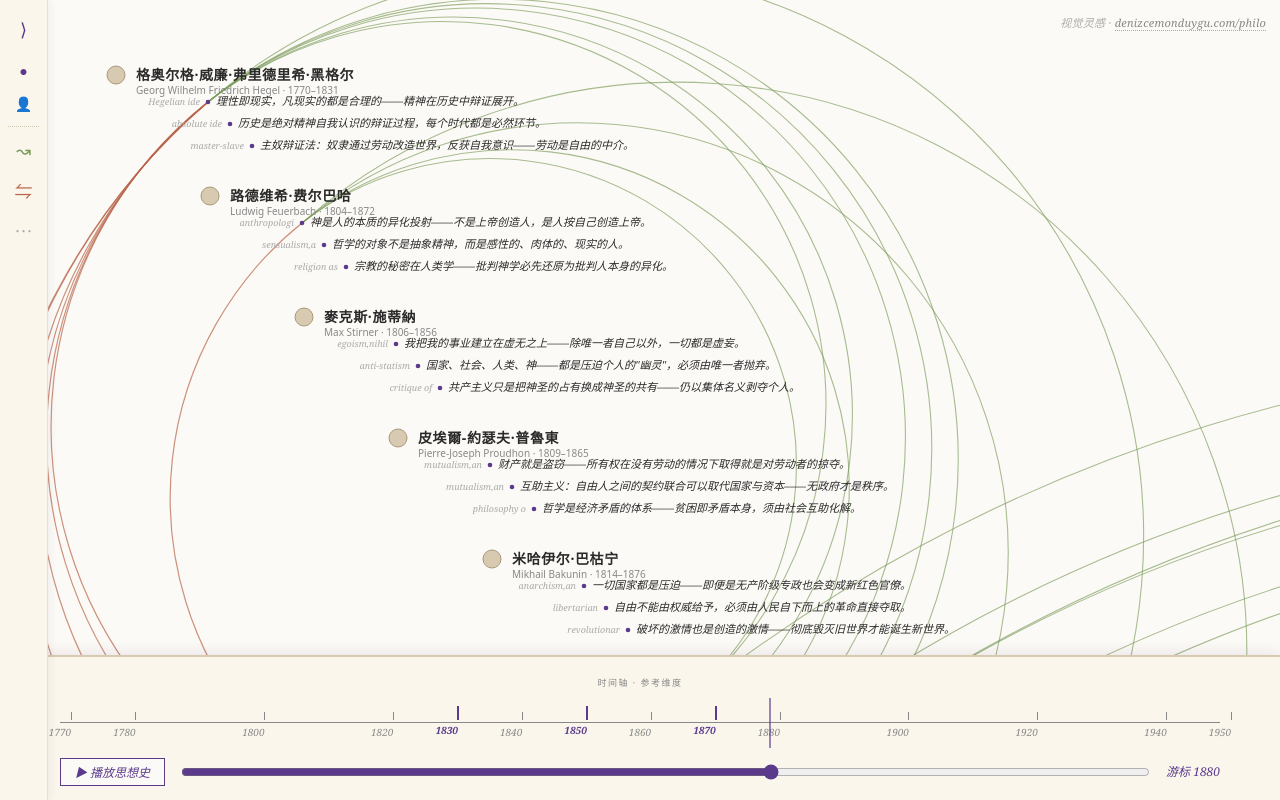
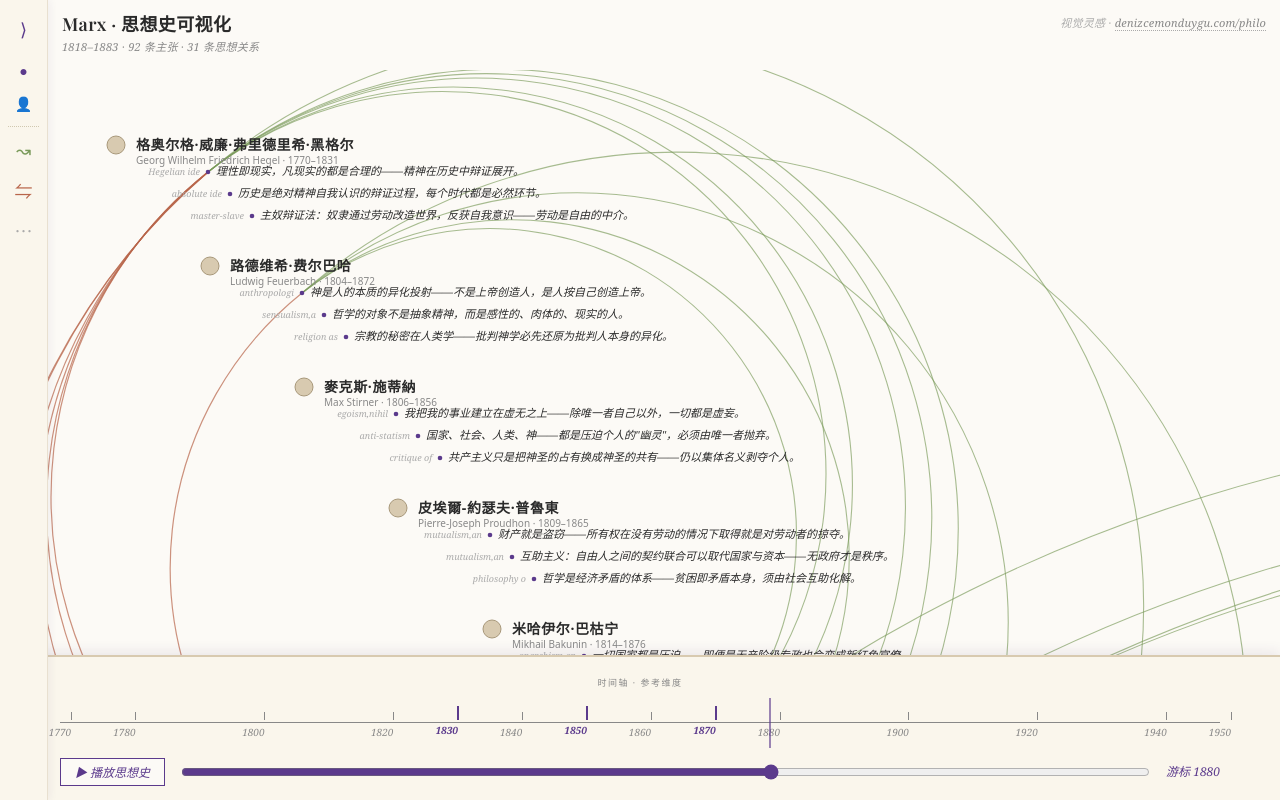
Before and after one commit to cdu52802-Xx/marx, a website built with Vite: page index.html in a window 1280 px wide. Built offline with nearby package versions, Linux system fonts and the light colour scheme; a web font is replaced by a local one.

Commit message:
feat(M4): 加 app title header (Marx · 思想史可视化) + 数据量副标题
design-review D-001 + D-002 一举两得:
- D-001: 首屏缺 app title / brand position / 用户不知道这是什么 demo
- D-002: 0 semantic h1-h6 / 屏幕阅读器 + SEO 双失

修复:
- index.html 加 <header id="app-header"> 含 <h1>Marx · 思想史可视化</h1>
  + <p>1818–1883 · 92 条主张 · 31 条思想关系</p>
- 位置: position: fixed; top: 14px; left: 62px (sidebar 48 + 14 margin); right: 250px
  (留出 credits-footer 空间); z-index: 9; pointer-events: none (装饰非交互)
- 字体: EB Garamond + Noto Serif SC fallback (跟 popover claim quote 同 stack)
- 主标题 18px / 副标题 11px italic (跟 footer 同字号)
- main.ts #app 加 padding-top: 70px 给 header 让位 (跟 padding-bottom: 160px 同思路)

修复前: document.querySelectorAll('h1').length === 0 / 首屏无 brand
修复后: h1 = "Marx · 思想史可视化" / 首屏立即识别 / DOM 有 semantic 标题

跨 report 影响:
- design-review Visual Hierarchy B → 预计 A- (brand position + 主标题 hierarchy)
- design-review Typography A- → 预计 A (semantic heading present)
- design-review Page Area Test PARTIAL (1.5/4) → 预计 PASS (3/4)
- design-review Accessibility (D-002) 一并 fix
- Trunk Test "what site is this" FAIL → PASS

视觉: dev server 实测截图 .gstack/qa-reports/screenshots/16-after-header-padding.png
测试: npm test 103/100/3 一致 / tsc 0 errors / 无回归

```diff
--- a/index.html
+++ b/index.html
@@ -10,6 +10,42 @@
     />
   </head>
   <body>
+    <header
+      id="app-header"
+      style="
+        position: fixed;
+        top: 14px;
+        left: 62px;
+        right: 250px;
+        z-index: 9;
+        font-family: 'EB Garamond', Georgia, 'Source Serif 4', 'Noto Serif SC', serif;
+        pointer-events: none;
+      "
+    >
+      <h1
+        style="
+          margin: 0;
+          font-size: 18px;
+          font-weight: 600;
+          color: #2a2a2a;
+          letter-spacing: 0.02em;
+          line-height: 1.2;
+        "
+      >
+        Marx · 思想史可视化
+      </h1>
+      <p
+        style="
+          margin: 2px 0 0;
+          font-size: 11px;
+          color: #888;
+          font-style: italic;
+          letter-spacing: 0.02em;
+        "
+      >
+        1818–1883 · 92 条主张 · 31 条思想关系
+      </p>
+    </header>
     <div id="app"></div>
     <footer
       id="credits-footer"
--- a/src/main.ts
+++ b/src/main.ts
@@ -103,6 +103,7 @@ if (app.empty()) {
 }
 
 // 让 #app + body 允许横向 scroll (画布无限 / Engels 等长 section 不被裁)
+// padding-top: 70px 给顶部 fixed #app-header (h1 + meta · M4 closure fix #4) 留视觉空间
 // padding-bottom: 160px 给底部 fixed timeline 留视觉空间（T7 / spec § 6.1 独立栏）
 // padding-left: 48px 给左侧 fixed sidebar 收起态留视觉空间（T8 / spec § 7 独立栏）
 //   sidebar 展开 200px 时不调 padding-left → 临时遮挡画布左侧 ~150px（spec § 7.2 默认展开态短暂使用）
@@ -110,6 +111,7 @@ app
   .style('overflow', 'auto')
   .style('width', '100vw')
   .style('height', '100vh')
+  .style('padding-top', '70px')
   .style('padding-bottom', '160px')
   .style('padding-left', '48px')
   .style('box-sizing', 'border-box');
```
